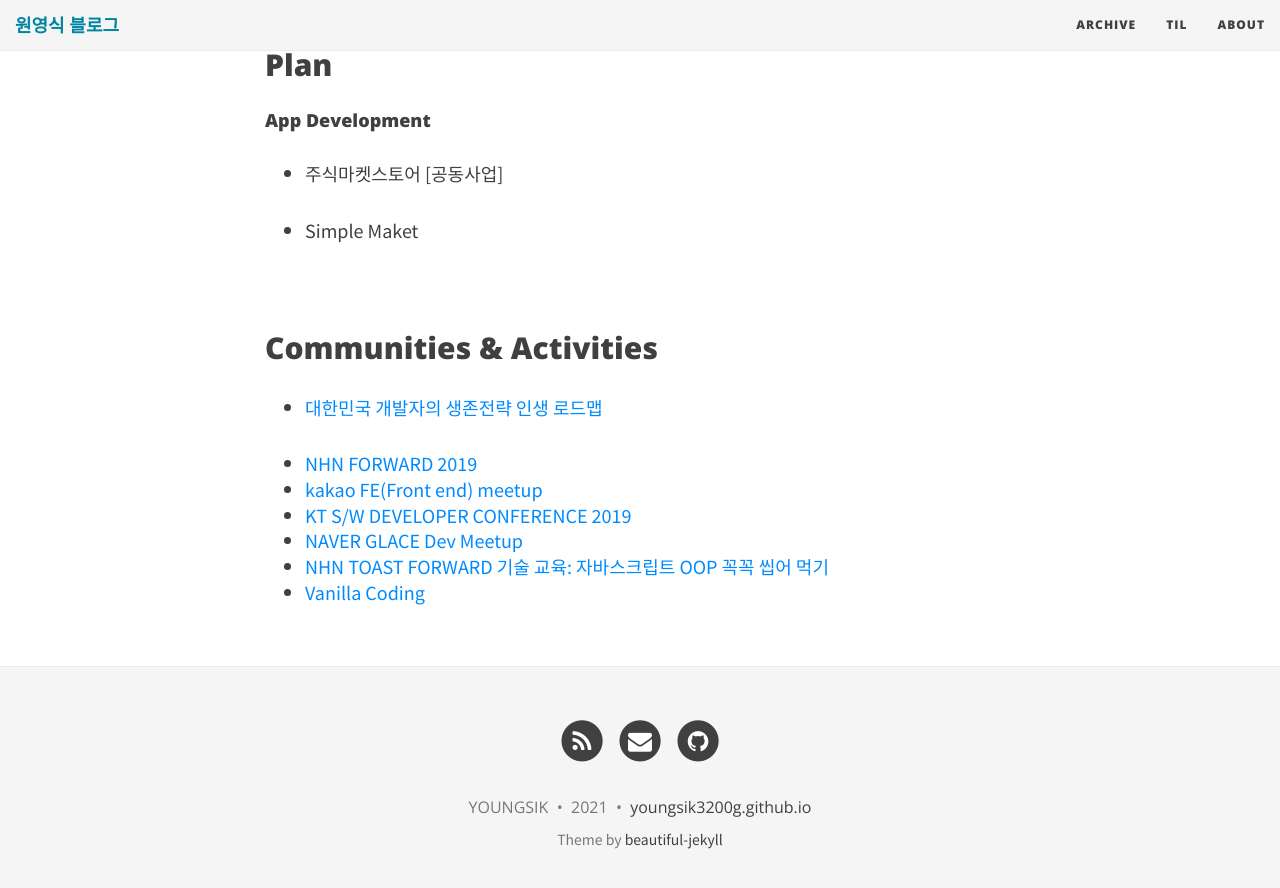
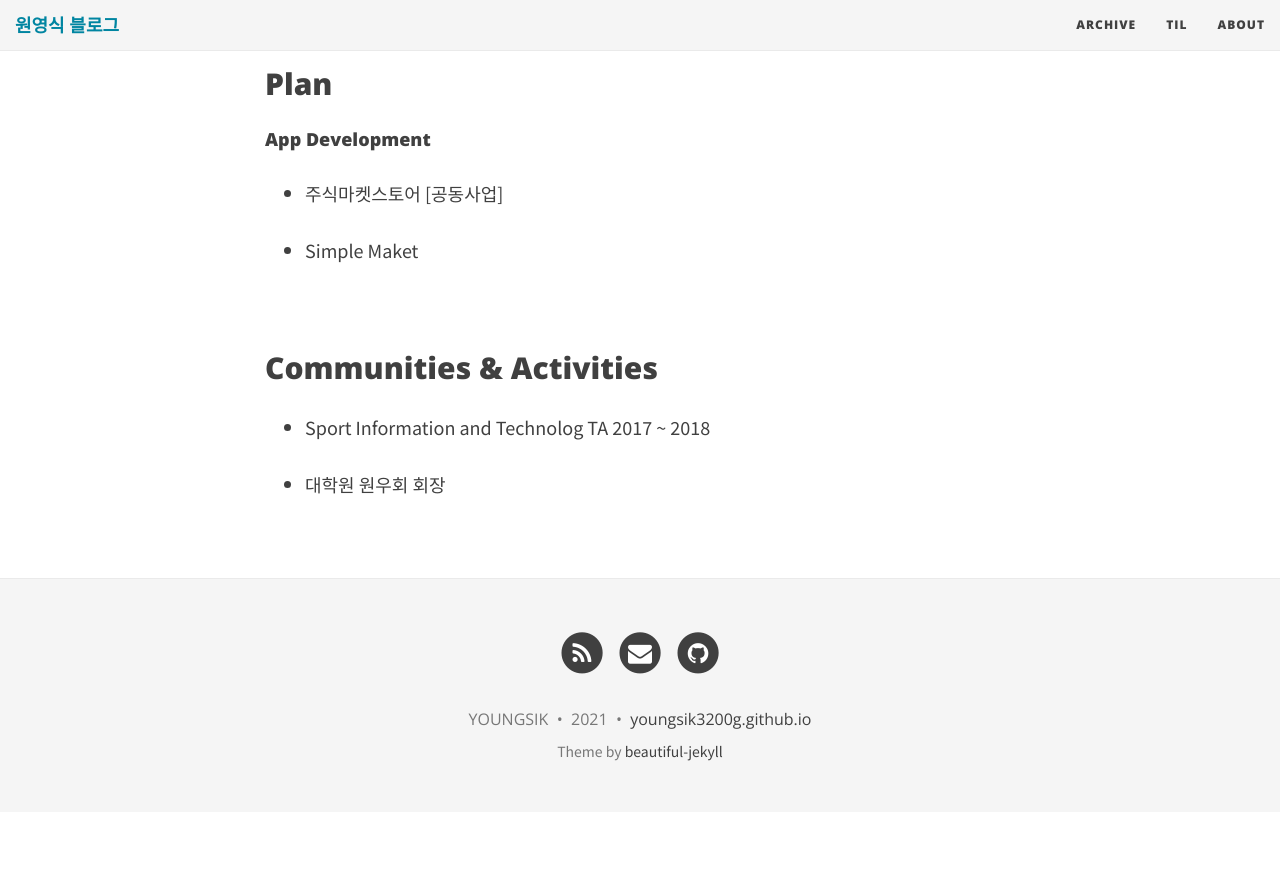
Before and after one commit to youngsikwon/github.io, a Jekyll site: the page built from aboutme.md, in a window 1280 px wide and 900 px high, scrolled down 1678 px. Shown: the top 888 px of the window. Built offline with Jekyll 4.4.1, drawn with Linux system fonts in a browser that asks for light colours; nearby versions of some CDN libraries; after the commit the page ends 2490 px from its top, so only the background shows below that; some of the changed text lies outside the part shown.

Commit message:
포트폴리오

```diff
--- a/aboutme.md
+++ b/aboutme.md
@@ -18,24 +18,25 @@
 <br>
 
 ---
+
 ## Experiences
 
 ### Starbuck Analysis 2020.3 ~
 
-### LF Mall  / software engineer, 2019.11 ~
+### LF Mall / software engineer, 2019.11 ~
 
+### Time Project
 
-###  Time Project
-
-#### 태양광 모니터링 시스템[GS인증 연구법인용]
+#### [태양광 모니터링 시스템[GS인증 연구법인용]] (https://www.notion.so/2019-03-10-GS-TTA-f50b74cec7a54b23baef3901c64dc46a)
 
 - Spring boot, C, Mysql, Javascript
 - DB설계
 - 통계 차트 미 UI 구현
 - 임베디드 컨트롤러 통해 DB 파싱하는 데이터 수치 표현
-- GS 인증 취득[소프트웨어시험인증연구소]
+- GS 인증 시험[소프트웨어시험인증연구소]
 
-#### ERP 시스템 구현
+#### 온라인 아웃소싱 플랫폼
+
 - Angular, TypeScript, RxJS, LESS, Python, MySQL
 - 회원관리 or DB설계
 - 업무지표 및 통계설계
@@ -43,35 +44,32 @@
 - 프로젝트 문서화
 
 #### 관리자 콘솔 개발
+
 - Python, MySQL, jQuery, Vue.js
 - 월간 통계 기능 개발
 - CS채널을 통해 들어오는 요구사항 및 기능 개선
 - 신규 관리자 콘솔을 위한 프로젝트 프론트엔드 구조 설계, 코드 스플리팅 적용 및 D3 스터디 진행
 
-#### 스타벅스 데이터 애널리스트  비즈니스 플랫폼 기획
+#### 스타벅스 데이터 애널리스트 비즈니스 플랫폼 기획
+
 - Python, Hadoop
 - 데이터를 활용한 10대 ~ 50대 소비자 소비 통계 패턴 분석
 - 20대 소비에 맞춰 따른 비즈니스 플랫폼 제시 후 3월 ~ 5월 스타벅스 전 매장 rush
 
 <br>
 
-
 ## Plan
 
 #### App Development
- - 주식마켓스토어 [공동사업]
 
- - Simple Maket
+- 주식마켓스토어 [공동사업]
+
+- Simple Maket
 
 <br>
 
 ## Communities & Activities
 
-- [대한민국 개발자의 생존전략 인생 로드맵](https://www.onoffmix.com/event/205305){:target="_blank"}
+- Sport Information and Technolog TA 2017 ~ 2018
 
-- [NHN FORWARD 2019](https://forward.nhn.com/2019/seoul/){:target="_blank"}
-- [kakao FE(Front end) meetup](https://tech.kakao.com/2019/10/24/kakao-fefront-end-meetup-2/){:target="_blank"}
-- [KT S/W DEVELOPER CONFERENCE 2019](https://festa.io/events/344){:target="_blank"}
-- [NAVER GLACE Dev Meetup](){:target="_blank"}
-- [NHN TOAST FORWARD 기술 교육: 자바스크립트 OOP 꼭꼭 씹어 먹기](https://onoffmix.com/event/181202){:target="_blank"}
-- [Vanilla Coding](https://www.vanillacoding.co/){:target="_blank"}
+- 대학원 원우회 회장
```
